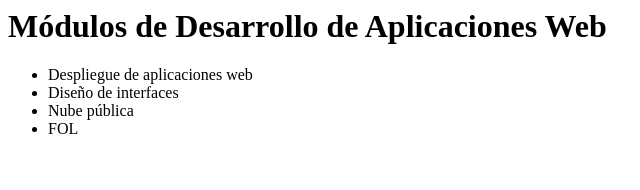
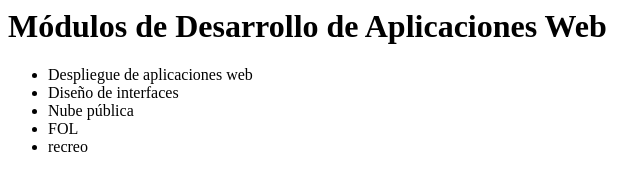
Before and after one commit to DrPolloErnesto/DAWactividad1.3, a plain HTML site: page index.html in a window 1280 px wide. Shown: the full height of the page, 0-640 px from the left. Drawn offline with Linux system fonts and the light colour scheme.

Commit message:
main cambio rcreo

```diff
--- a/index.html
+++ b/index.html
@@ -7,6 +7,7 @@
             <li>Diseño de interfaces</li>
             <li>Nube pública</li>
             <li>FOL</li>
+            <li>recreo</li>
         </ul>
     </body>
 
```
